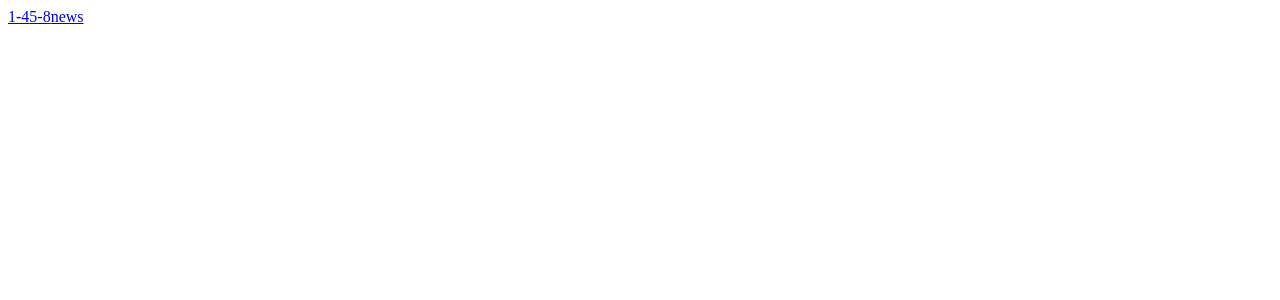
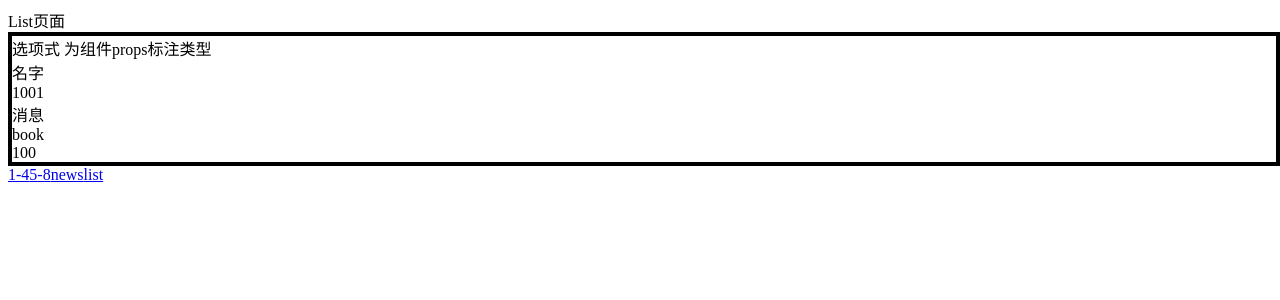
Before and after one commit to qiaozhididi/vue3_ts_demo, a Vue app: page /list in a window 1280 px wide. Before the commit this address had no page. Shown: the top 300 px of the page. Built offline with nearby package versions, Linux system fonts and the light colour scheme.

Commit message:
选项式 为组件props标注类型

```diff
--- a/src/App.vue
+++ b/src/App.vue
@@ -7,6 +7,7 @@ import { RouterLink, RouterView } from "vue-router";
   <router-link to="/">1-4</router-link>
   <router-link to="/about">5-8</router-link>
   <router-link to="/news">news</router-link>
+  <router-link to="/list">list</router-link>
 </template>
 
 <style scoped></style>
--- /dev/null
+++ b/src/components/ChildDemo.vue
@@ -0,0 +1,37 @@
+<template>
+  <div class="ChildDemo" >选项式 为组件props标注类型
+  <div>{{ name }}</div>
+  <div>{{ id }}</div>
+  <div>{{ msg }}</div>
+  <div>{{ book.name }}</div>
+  <div>{{ book.price }}</div></div>
+</template>
+
+<script lang="ts">
+import { defineComponent } from "vue";
+import type { PropType } from "vue";
+export default defineComponent({
+  props: {
+    name: String,
+    id: Number,
+    msg: {
+      type: String,
+      required: true,
+    },
+    book: {
+      type: Object as PropType<{
+        //精细化验证
+        name: string;
+        price: number;
+      }>,
+      required: true,
+    },
+  },
+});
+</script>
+<style scoped>
+.ChildDemo {
+   width: 100%;
+   border: 4px solid black;
+}
+</style>
--- a/src/router/index.ts
+++ b/src/router/index.ts
@@ -1,28 +1,30 @@
-import { createRouter, createWebHistory } from 'vue-router'
-import HomeView from '../views/HomeView.vue'
+import { createRouter, createWebHistory } from "vue-router";
+import HomeView from "../views/HomeView.vue";
 
 const router = createRouter({
   history: createWebHistory(import.meta.env.BASE_URL),
   routes: [
     {
-      path: '/',
-      name: 'home',
-      component: HomeView
+      path: "/",
+      name: "home",
+      component: HomeView,
     },
     {
-     path: '/about',
-     name: 'about',
-     component: () => import('../views/AboutView.vue')
+      path: "/about",
+      name: "about",
+      component: () => import("../views/AboutView.vue"),
     },
     {
-      path: '/news',
-      name: 'news',
-      // route level code-splitting
-      // this generates a separate chunk (About.[hash].js) for this route
-      // which is lazy-loaded when the route is visited.
-      component: () => import('../views/NewsPage.vue')
-     }
-  ]
-})
+      path: "/news",
+      name: "news",
+      component: () => import("../views/NewsPage.vue"),
+    },
+    {
+      path: "/list",
+      name: "list",
+      component: () => import("../views/ListView.vue"),
+    },
+  ],
+});
 
-export default router
+export default router;
--- /dev/null
+++ b/src/views/ListView.vue
@@ -0,0 +1,24 @@
+<template>
+  <div>List页面</div>
+  <ChildDemo name="名字" :id="1001" msg="消息" :book="book" />
+</template>
+
+<script lang="ts">
+import ChildDemo from "../components/ChildDemo.vue";
+import { defineComponent } from "vue";
+
+export default defineComponent({
+  data() {
+    return {
+      book: {
+        name: "book",
+        price: 100,
+      },
+    };
+  },
+  components: {
+    ChildDemo,
+  },
+});
+</script>
+<style scoped></style>
```
